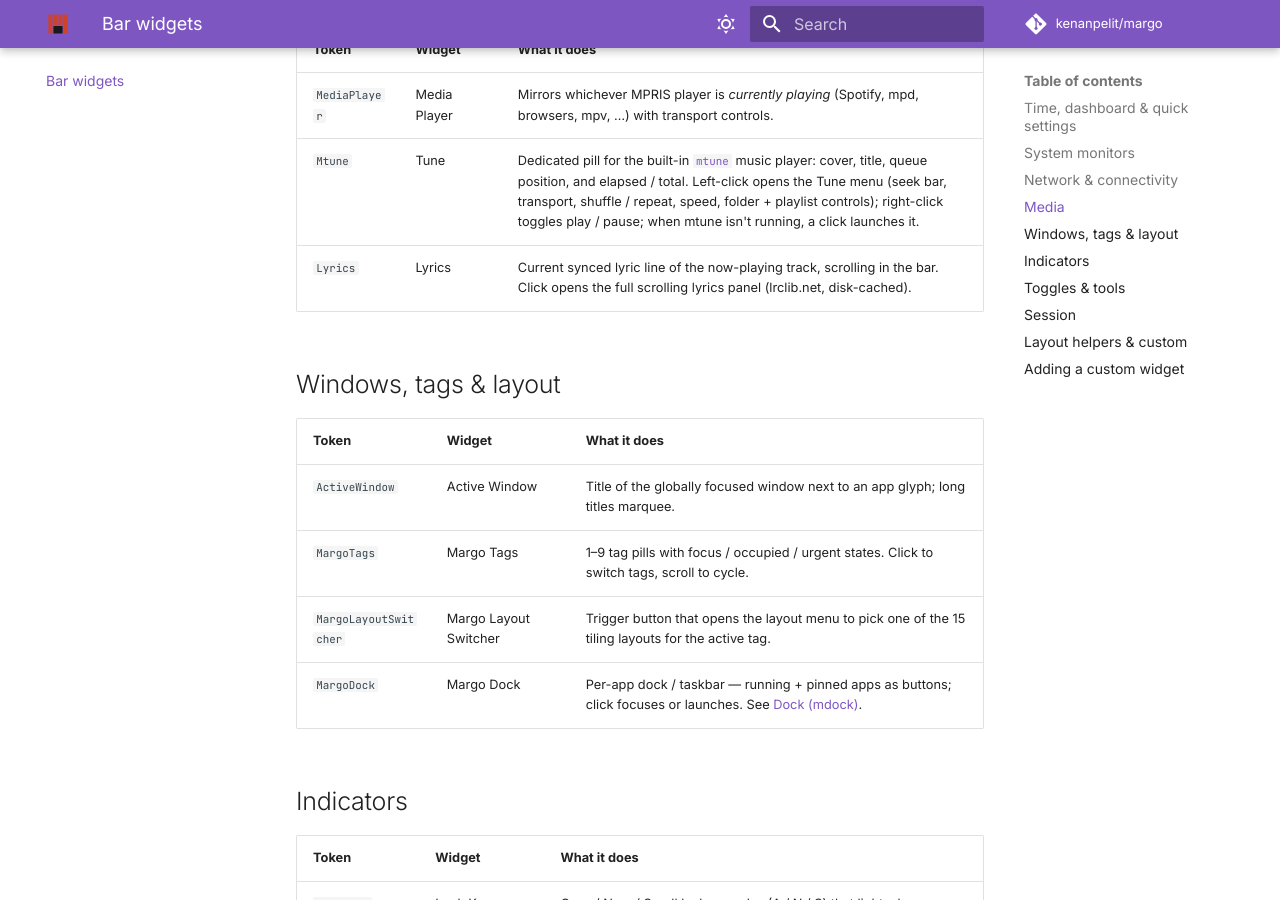
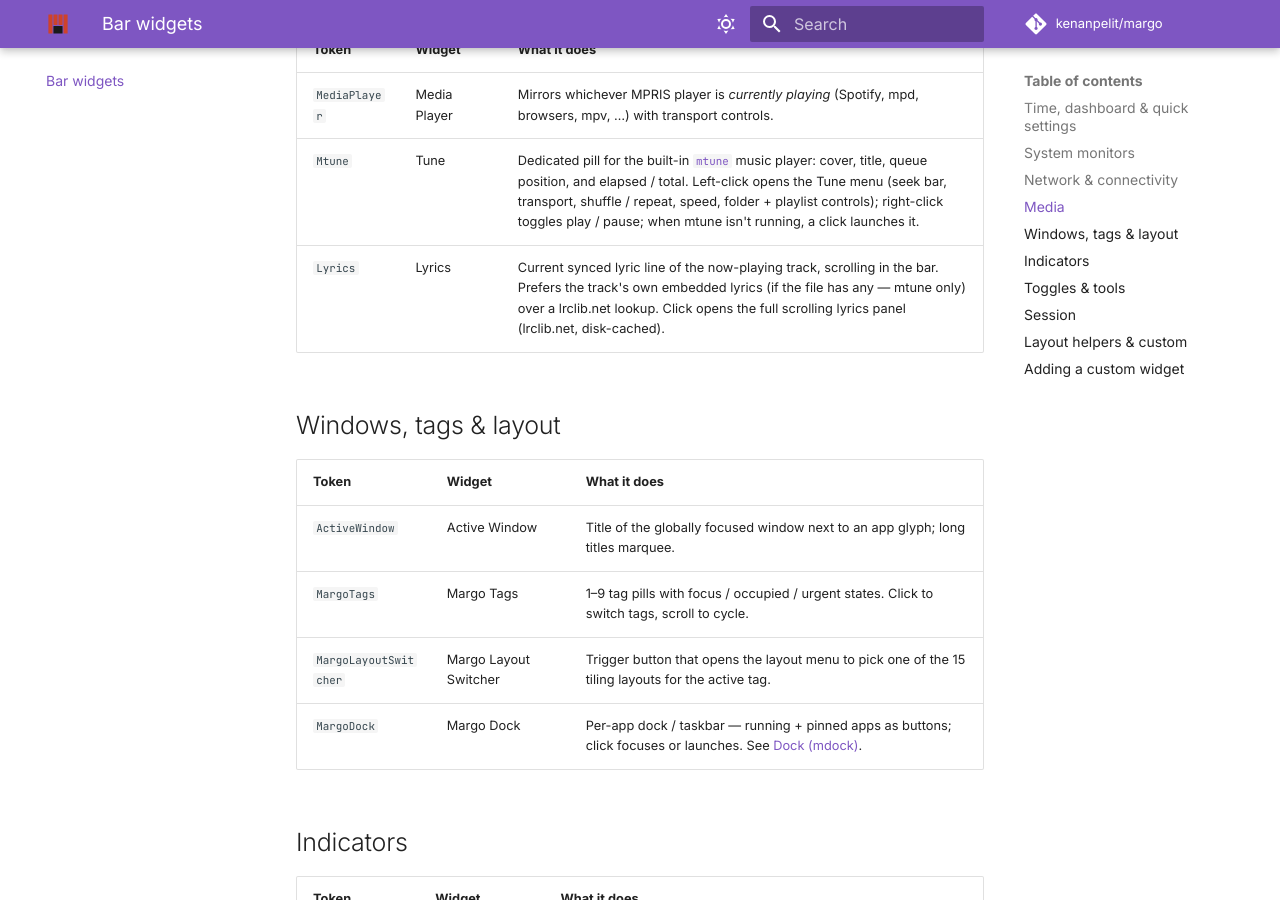
Before and after one commit to kenanpelit/margo, an MkDocs documentation site: the page built from docs/widgets.md, in a window 1280 px wide and 900 px high, scrolled down 2832 px. Built offline with MkDocs 1.6.1 and Material for MkDocs 9.7.7, drawn with Linux system fonts in a browser that asks for light colours; comment, search, counter and statistics services are not loaded.

Commit message:
docs(widgets): note embedded-lyrics preference for mtune
Co-Authored-By: Claude Sonnet 5 <noreply@anthropic.com>

```diff
--- a/docs/widgets.md
+++ b/docs/widgets.md
@@ -69,7 +69,7 @@ parameter and use YAML tag syntax:
 | --- | --- | --- |
 | `MediaPlayer` | Media Player | Mirrors whichever MPRIS player is *currently playing* (Spotify, mpd, browsers, mpv, …) with transport controls. |
 | `Mtune` | Tune | Dedicated pill for the built-in [`mtune`](companion-tools.md#mtune) music player: cover, title, queue position, and elapsed / total. Left-click opens the Tune menu (seek bar, transport, shuffle / repeat, speed, folder + playlist controls); right-click toggles play / pause; when mtune isn't running, a click launches it. |
-| `Lyrics` | Lyrics | Current synced lyric line of the now-playing track, scrolling in the bar. Click opens the full scrolling lyrics panel (lrclib.net, disk-cached). |
+| `Lyrics` | Lyrics | Current synced lyric line of the now-playing track, scrolling in the bar. Prefers the track's own embedded lyrics (if the file has any — mtune only) over a lrclib.net lookup. Click opens the full scrolling lyrics panel (lrclib.net, disk-cached). |
 
 ## Windows, tags & layout
 
```
